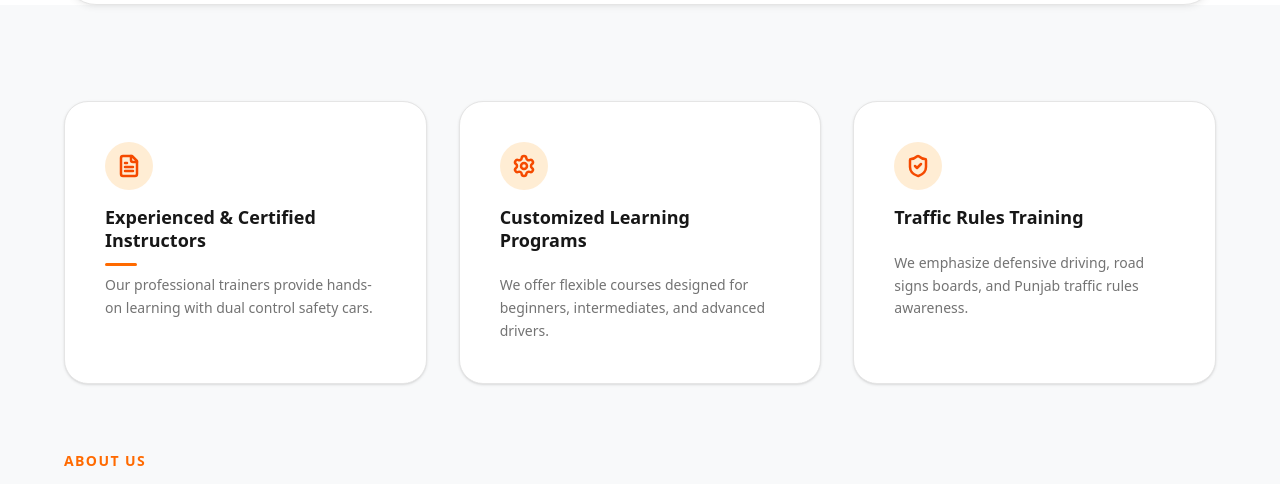
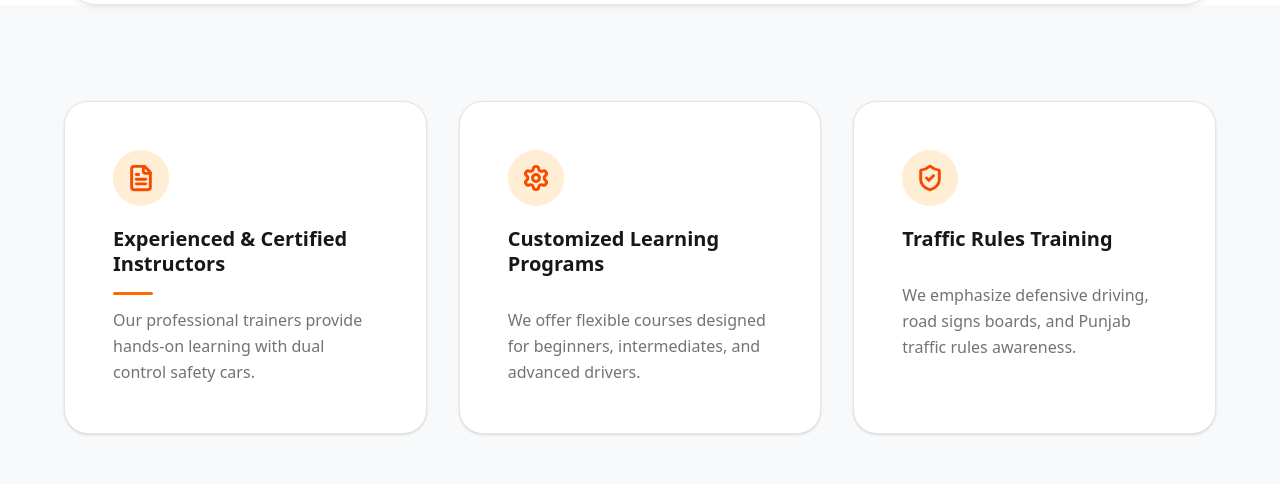
Before and after one commit to inffoghulammustafa-tech/Safe-drive, a React (Vite) app: page / in a window 1280 px wide. Shown: the part 888-1372 px from the top of the page. Built offline with nearby package versions, Linux system fonts and the light colour scheme.

Commit message:
feat(hero): enhance animation and styling
Adjust text reveal animation timing and update card styling with hover effects and improved spacing.

```diff
--- a/src/components/Hero.tsx
+++ b/src/components/Hero.tsx
@@ -11,10 +11,10 @@ const TypewriterText = ({ text }: { text: string }) => {
       whileInView="visible"
       viewport={{ once: true, margin: "-10%" }}
       variants={{
-        hidden: { opacity: 0 },
+        hidden: { opacity: 1 },
         visible: {
           opacity: 1,
-          transition: { staggerChildren: 0.015, delayChildren: 0.2 }
+          transition: { staggerChildren: 0.03, delayChildren: 0.2 }
         }
       }}
     >
@@ -22,8 +22,8 @@ const TypewriterText = ({ text }: { text: string }) => {
         <motion.span
           key={i}
           variants={{
-            hidden: { opacity: 0, display: "none" },
-            visible: { opacity: 1, display: "inline" }
+            hidden: { opacity: 0 },
+            visible: { opacity: 1 }
           }}
         >
           {char}
@@ -375,48 +375,51 @@ export const Hero: React.FC<HeroProps> = ({ onActionClick, activeTab, setActiveT
               {/* Grid of 3 custom boxes */}
               <div className="grid grid-cols-1 md:grid-cols-3 gap-8">
                 {/* Box 1 */}
-                <div className="bg-white border border-neutral-200 rounded-3xl p-8 sm:p-10 flex flex-col items-start gap-4 shadow-sm hover:shadow-md transition-shadow duration-300">
-                  <div className="w-12 h-12 rounded-full bg-orange-100 flex items-center justify-center text-orange-600 shrink-0">
-                    <FileText className="w-6 h-6 stroke-[2.5]" />
+                <div className="group bg-white border border-neutral-200 rounded-3xl p-8 sm:p-12 pb-14 min-h-[300px] flex flex-col items-start gap-5 shadow-sm hover:shadow-xl transition-all duration-500 relative overflow-hidden">
+                  <div className="absolute left-0 bottom-0 w-full h-[4px] bg-gradient-to-r from-red-600 to-orange-500 transform origin-left scale-x-0 group-hover:scale-x-100 transition-transform duration-700 ease-out" />
+                  <div className="w-14 h-14 rounded-full bg-orange-100 flex items-center justify-center text-orange-600 shrink-0">
+                    <FileText className="w-7 h-7 stroke-[2.5]" />
                   </div>
                   <div>
-                    <h3 className="font-extrabold text-base sm:text-lg text-neutral-900 leading-tight">
+                    <h3 className="font-extrabold text-lg sm:text-xl text-neutral-900 leading-tight">
                       Experienced & Certified Instructors
                     </h3>
-                    <div className="w-8 h-[3px] bg-[#ff6a00] mt-3 mb-2 rounded-full"></div>
-                    <p className="text-xs sm:text-sm text-neutral-500 leading-relaxed font-sans">
+                    <div className="w-10 h-[3px] bg-[#ff6a00] mt-4 mb-3 rounded-full"></div>
+                    <p className="text-sm sm:text-base text-neutral-500 leading-relaxed font-sans mt-2">
                       <TypewriterText text="Our professional trainers provide hands-on learning with dual control safety cars." />
                     </p>
                   </div>
                 </div>
 
                 {/* Box 2 */}
-                <div className="bg-white border border-neutral-200 rounded-3xl p-8 sm:p-10 flex flex-col items-start gap-4 shadow-sm hover:shadow-md transition-shadow duration-300">
-                  <div className="w-12 h-12 rounded-full bg-orange-100 flex items-center justify-center text-orange-600 shrink-0">
-                    <Settings className="w-6 h-6 stroke-[2.5]" />
+                <div className="group bg-white border border-neutral-200 rounded-3xl p-8 sm:p-12 pb-14 min-h-[300px] flex flex-col items-start gap-5 shadow-sm hover:shadow-xl transition-all duration-500 relative overflow-hidden">
+                  <div className="absolute left-0 bottom-0 w-full h-[4px] bg-gradient-to-r from-red-600 to-orange-500 transform origin-left scale-x-0 group-hover:scale-x-100 transition-transform duration-700 ease-out" />
+                  <div className="w-14 h-14 rounded-full bg-orange-100 flex items-center justify-center text-orange-600 shrink-0">
+                    <Settings className="w-7 h-7 stroke-[2.5]" />
                   </div>
                   <div>
-                    <h3 className="font-extrabold text-base sm:text-lg text-neutral-900 leading-tight">
+                    <h3 className="font-extrabold text-lg sm:text-xl text-neutral-900 leading-tight">
                       Customized Learning Programs
                     </h3>
-                    <div className="w-8 h-[3px] bg-transparent mt-3 mb-2 rounded-full"></div>
-                    <p className="text-xs sm:text-sm text-neutral-500 leading-relaxed font-sans">
+                    <div className="w-10 h-[3px] bg-transparent mt-4 mb-3 rounded-full"></div>
+                    <p className="text-sm sm:text-base text-neutral-500 leading-relaxed font-sans mt-2">
                       <TypewriterText text="We offer flexible courses designed for beginners, intermediates, and advanced drivers." />
                     </p>
                   </div>
                 </div>
 
                 {/* Box 3 */}
-                <div className="bg-white border border-neutral-200 rounded-3xl p-8 sm:p-10 flex flex-col items-start gap-4 shadow-sm hover:shadow-md transition-shadow duration-300">
-                  <div className="w-12 h-12 rounded-full bg-orange-100 flex items-center justify-center text-orange-600 shrink-0">
-                    <ShieldCheck className="w-6 h-6 stroke-[2.5]" />
+                <div className="group bg-white border border-neutral-200 rounded-3xl p-8 sm:p-12 pb-14 min-h-[300px] flex flex-col items-start gap-5 shadow-sm hover:shadow-xl transition-all duration-500 relative overflow-hidden">
+                  <div className="absolute left-0 bottom-0 w-full h-[4px] bg-gradient-to-r from-red-600 to-orange-500 transform origin-left scale-x-0 group-hover:scale-x-100 transition-transform duration-700 ease-out" />
+                  <div className="w-14 h-14 rounded-full bg-orange-100 flex items-center justify-center text-orange-600 shrink-0">
+                    <ShieldCheck className="w-7 h-7 stroke-[2.5]" />
                   </div>
                   <div>
-                    <h3 className="font-extrabold text-base sm:text-lg text-neutral-900 leading-tight">
+                    <h3 className="font-extrabold text-lg sm:text-xl text-neutral-900 leading-tight">
                       Traffic Rules Training
                     </h3>
-                    <div className="w-8 h-[3px] bg-transparent mt-3 mb-2 rounded-full"></div>
-                    <p className="text-xs sm:text-sm text-neutral-500 leading-relaxed font-sans">
+                    <div className="w-10 h-[3px] bg-transparent mt-4 mb-3 rounded-full"></div>
+                    <p className="text-sm sm:text-base text-neutral-500 leading-relaxed font-sans mt-2">
                       <TypewriterText text="We emphasize defensive driving, road signs boards, and Punjab traffic rules awareness." />
                     </p>
                   </div>
```
